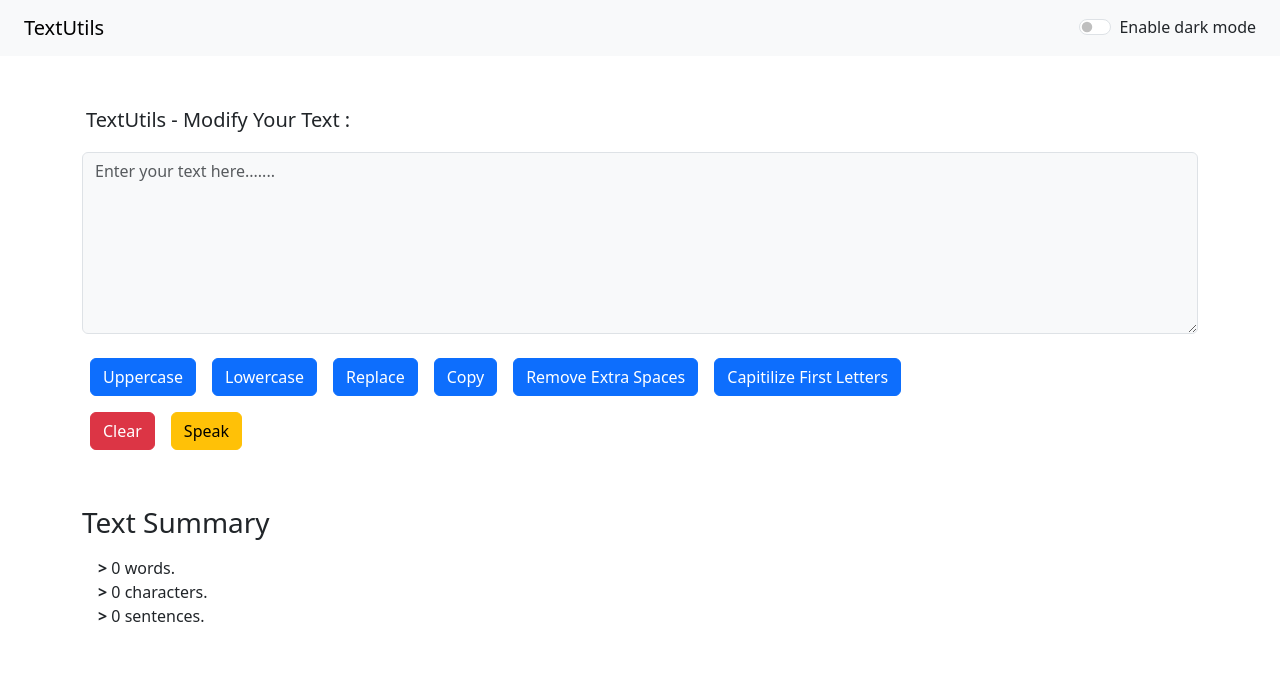
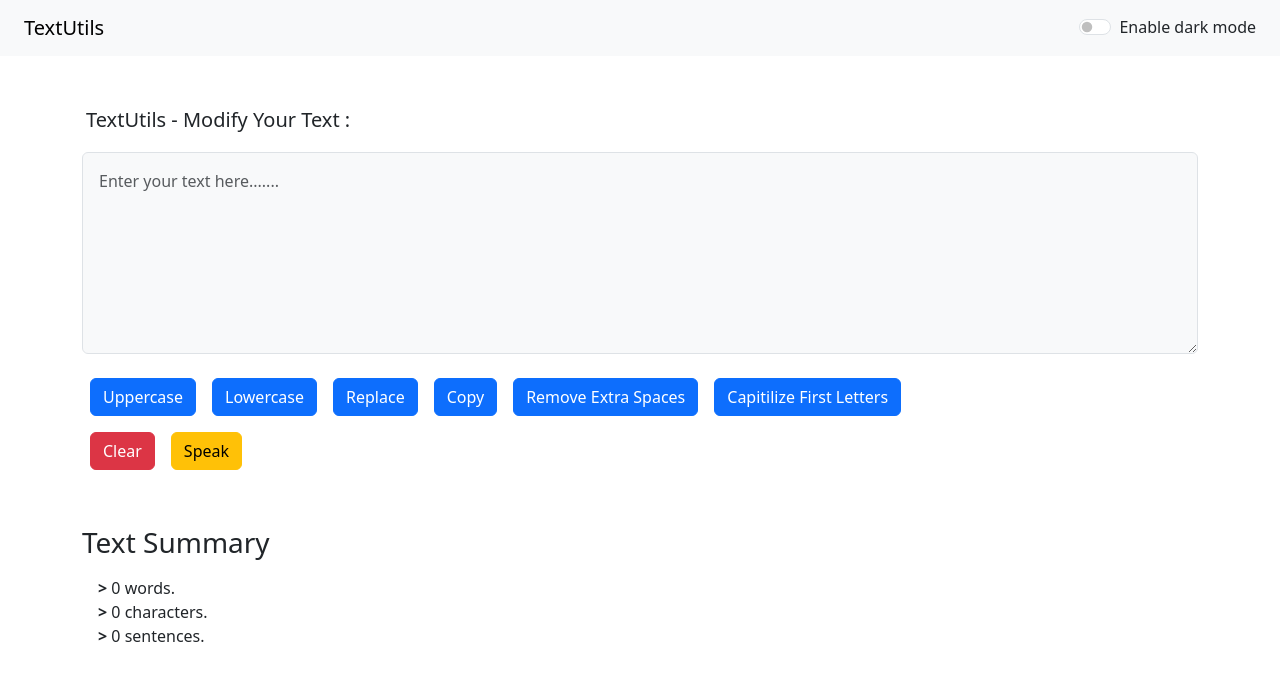
Before and after one commit to HurAli123/Todo, a React (Create React App) app: page / in a window 1280 px wide. Shown: the top 680 px of the page. Built offline with nearby package versions, Linux system fonts and the light colour scheme.

Commit message:
initial commit

```diff
--- a/src/components/TextForm.js
+++ b/src/components/TextForm.js
@@ -85,7 +85,7 @@ export default function TextForm(props) {
 			<h5 className="my-3 p-1">{props.heading}</h5>
 
 			<div className="mb-3">
-        		<textarea className={`form-control bg-${props.mode} text-${props.mode==="light"?"dark":"light"}`} id="myBox" rows="7" value={text} onClick={Renamecopy} onChange={handleOnChange} placeholder="Enter your text here......."></textarea>
+        		<textarea className={`form-control p-3 bg-${props.mode} text-${props.mode==="light"?"dark":"light"}`} id="myBox" rows="7" value={text} onClick={Renamecopy} onChange={handleOnChange} placeholder="Enter your text here......."></textarea>
         	</div>
 
       		<button className="btn btn-primary m-2" id="uppercase" onClick={handleUpClick}>Uppercase</button>
```
